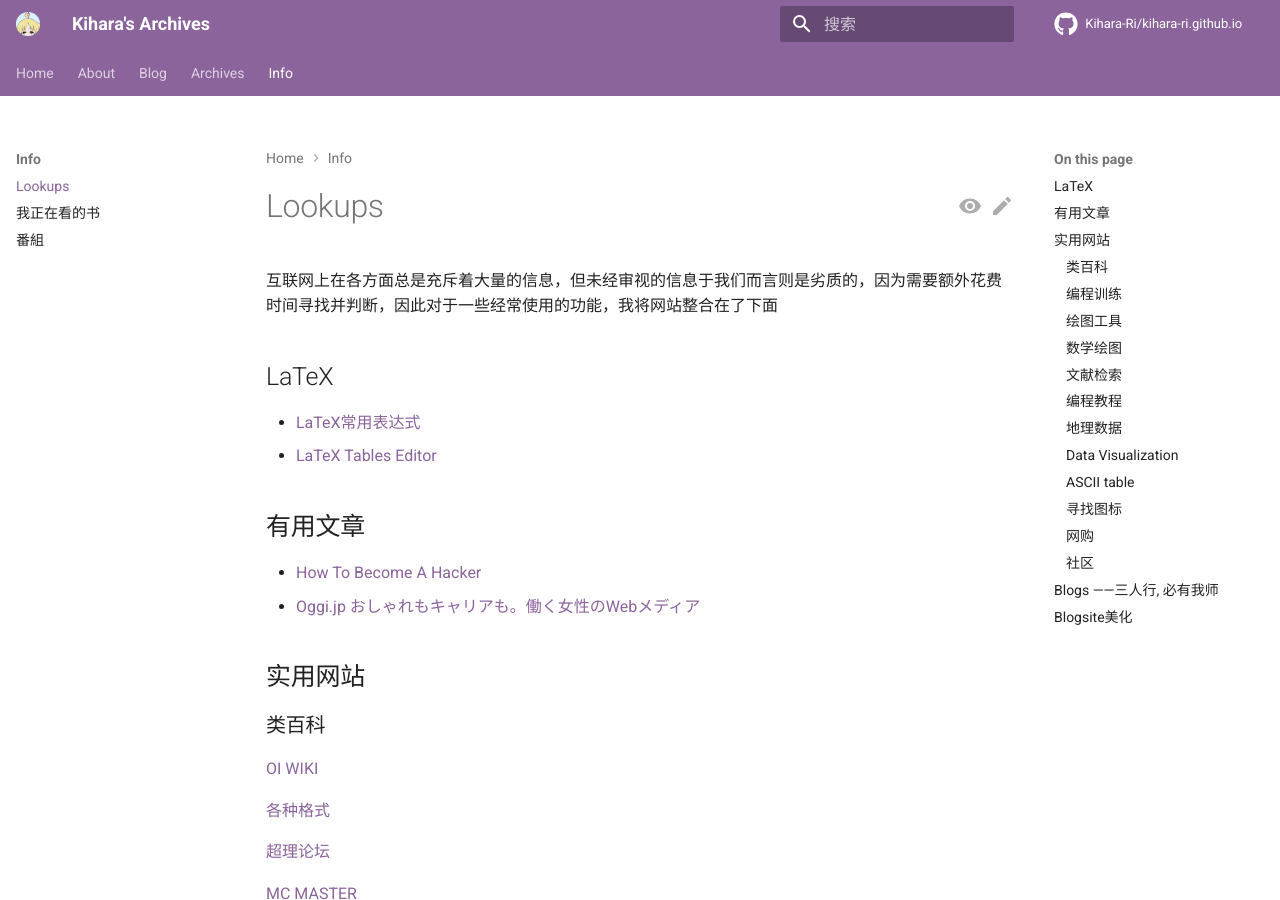
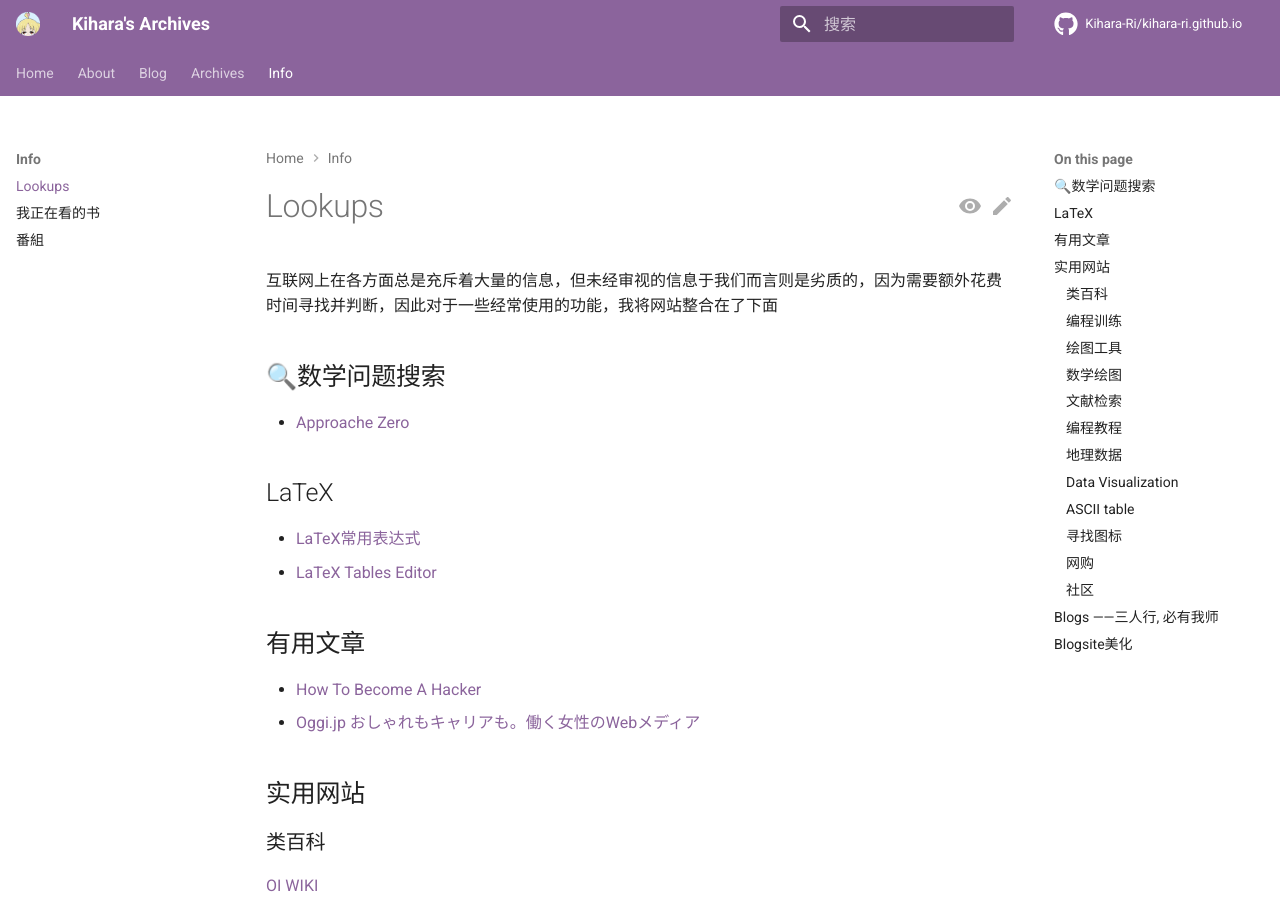
Before and after one commit to Kihara-Ri/kihara-ri.github.io, an MkDocs documentation site: the page built from docs/lookups.md, in a window 1280 px wide and 900 px high. Built offline with MkDocs 1.6.1 and Material for MkDocs 9.7.7, drawn with Linux system fonts in a browser that asks for light colours; comment, search, counter and statistics services are not loaded.

Commit message:
Update lookups.md

```diff
--- a/docs/lookups.md
+++ b/docs/lookups.md
@@ -1,6 +1,10 @@
 # Lookups
 
 互联网上在各方面总是充斥着大量的信息，但未经审视的信息于我们而言则是劣质的，因为需要额外花费时间寻找并判断，因此对于一些经常使用的功能，我将网站整合在了下面
+
+## 🔍数学问题搜索
+
+- [Approache Zero](https://approach0.xyz/search/)
 
 ## LaTeX
 
```
